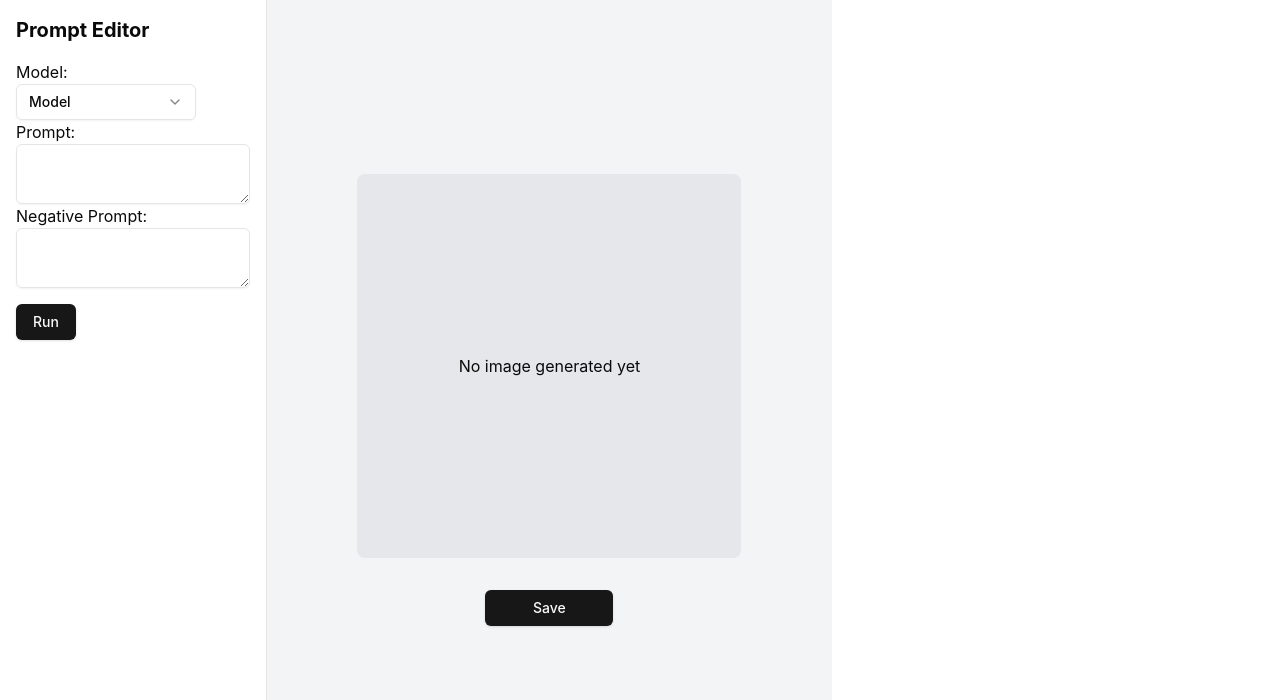
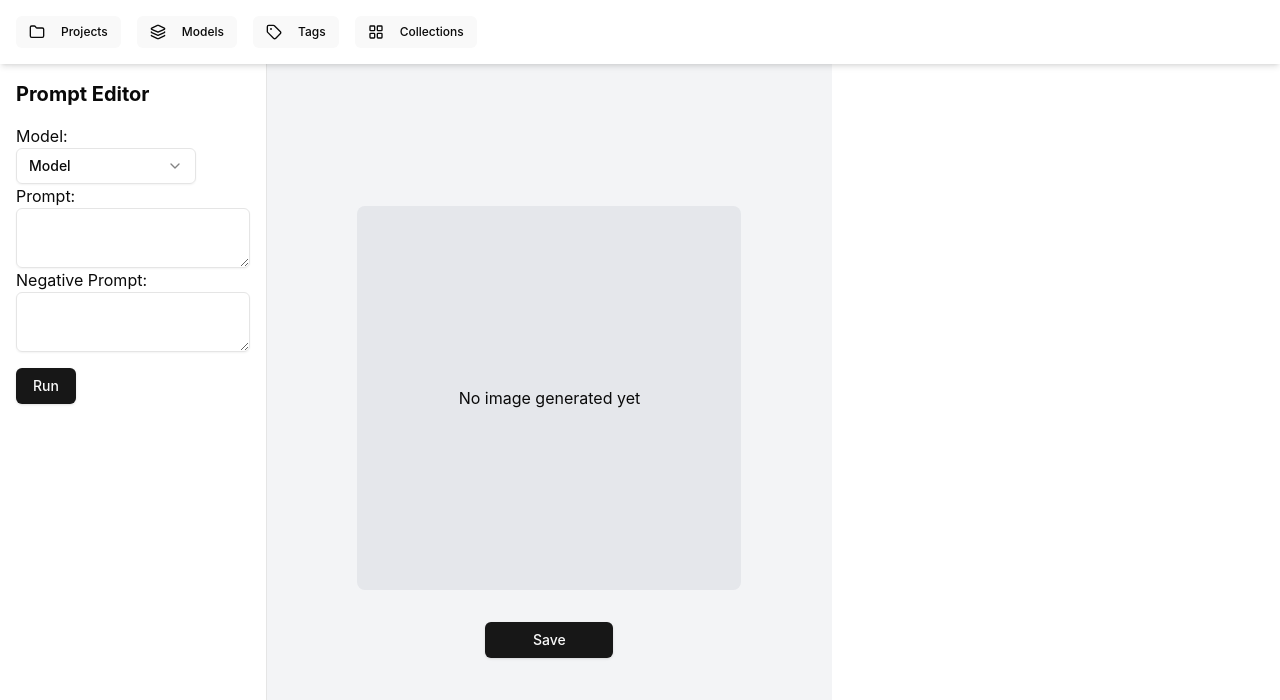
Before and after one commit to Rodrifer/sd-prompt-editor, a React (Vite) app: page / in a window 1280 px wide. Shown: the top 700 px of the page. Built offline with nearby package versions, Linux system fonts and the light colour scheme; no server answers.

Commit message:
Menu added

```diff
--- a/src/components/custom/Layout.tsx
+++ b/src/components/custom/Layout.tsx
@@ -1,5 +1,6 @@
 import React from 'react';
 import Sidebar from './Sidebar';
+import Menu from './Menu';
 
 interface LayoutProps {
   children: React.ReactNode;
@@ -8,10 +9,13 @@ interface LayoutProps {
 const Layout: React.FC<LayoutProps> = ({ children }) => {
   return (
     <div className="flex h-screen w-full">
-      <Sidebar />
-      <main className="flex-grow w-full p-4 bg-gray-100 overflow-auto">
-        {children}
-      </main>
+      <Menu />
+      <div className="mt-16 flex w-full"> {/* Add top margin to account for menu */}
+        <Sidebar />
+        <main className="flex-grow w-full p-4 bg-gray-100 overflow-auto">
+          {children}
+        </main>
+      </div>
     </div>
   );
 };
--- /dev/null
+++ b/src/components/custom/Menu.tsx
@@ -0,0 +1,33 @@
+import React from 'react';
+import { Button } from '@/components/ui/button';
+import {
+  FolderIcon,
+  LayersIcon,
+  TagIcon,
+  LayoutGridIcon
+} from 'lucide-react';
+
+const Menu: React.FC = () => {
+  return (
+    <div className="fixed top-0 left-0 w-full bg-white shadow-md z-50">
+      <div className="container mx-auto flex justify-between items-center p-4">
+        <div className="flex space-x-4">
+          <Button variant="ghost" size="sm">
+            <FolderIcon className="mr-2 h-4 w-4" /> Projects
+          </Button>
+          <Button variant="ghost" size="sm">
+            <LayersIcon className="mr-2 h-4 w-4" /> Models
+          </Button>
+          <Button variant="ghost" size="sm">
+            <TagIcon className="mr-2 h-4 w-4" /> Tags
+          </Button>
+          <Button variant="ghost" size="sm">
+            <LayoutGridIcon className="mr-2 h-4 w-4" /> Collections
+          </Button>
+        </div>
+      </div>
+    </div>
+  );
+};
+
+export default Menu;
```
